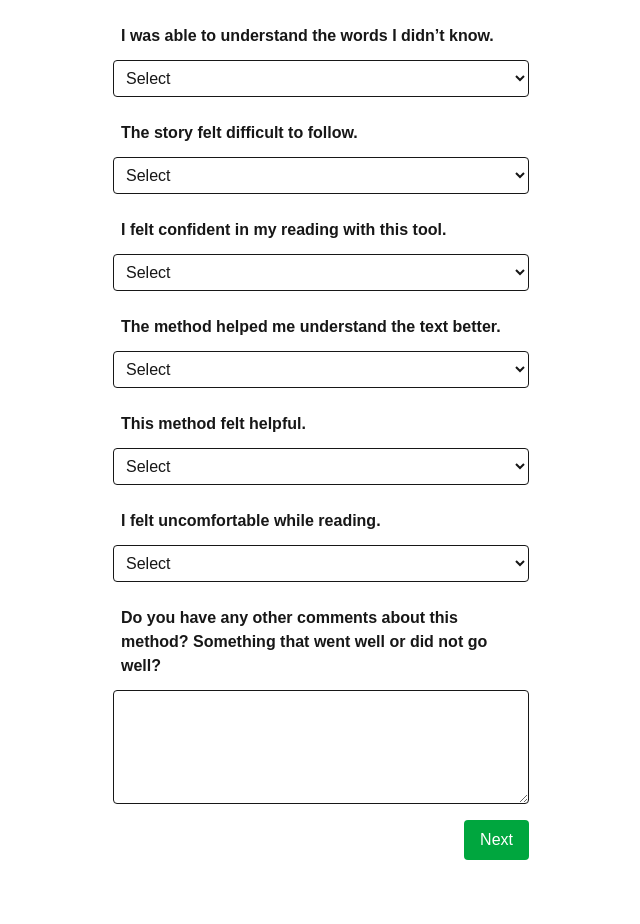
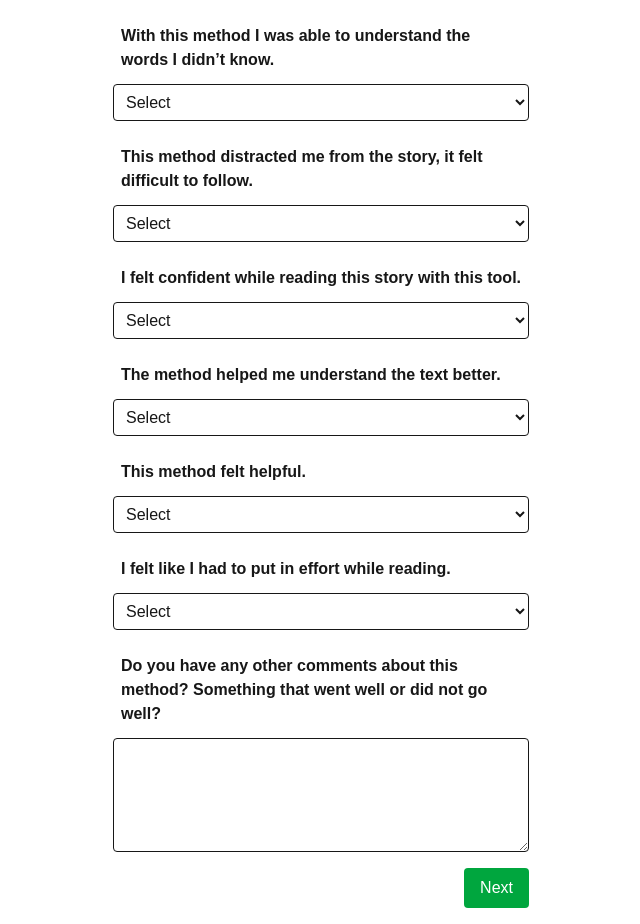
Before and after one commit to annappnkl/digital-reading, a Next.js app: page /conditionfeedback in a window 1280 px wide. Shown: the whole page, without its empty margins (319-959 px from the left). Before the commit the page ends 876 px from the top, so only its background shows below. Built offline with nearby package versions, Linux system fonts and the light colour scheme.

Commit message:
added survey swap karma code

```diff
--- a/pages/conditionfeedback.tsx
+++ b/pages/conditionfeedback.tsx
@@ -104,7 +104,7 @@ export default function ConditionFeedback() {
         </div>
         )}
 
-        <label className="block p-2 mb-1 font-semibold">I was able to understand the words I didn’t know.</label>
+        <label className="block p-2 mb-1 font-semibold">With this method I was able to understand the words I didn’t know.</label>
         <select name="comprehension" value={formData.comprehension} onChange={handleChange} className="block mb-4 p-2 border rounded w-full">
         <option value="">Select</option>
         <option value="1">Completely agree</option>
@@ -114,7 +114,7 @@ export default function ConditionFeedback() {
         <option value="5">Completely disagree</option>
         </select>
 
-        <label className="block p-2 mb-1 font-semibold">The story felt difficult to follow.</label>
+        <label className="block p-2 mb-1 font-semibold">This method distracted me from the story, it felt difficult to follow.</label>
         <select name="difficulty" value={formData.difficulty} onChange={handleChange} className="block mb-4 p-2 border rounded w-full">
         <option value="">Select</option>
         <option value="1">Completely agree</option>
@@ -124,7 +124,7 @@ export default function ConditionFeedback() {
         <option value="5">Completely disagree</option>
         </select>
 
-        <label className="block p-2 mb-1 font-semibold">I felt confident in my reading with this tool.</label>
+        <label className="block p-2 mb-1 font-semibold">I felt confident while reading this story with this tool.</label>
         <select name="confidence" value={formData.confidence} onChange={handleChange} className="block mb-4 p-2 border rounded w-full">
         <option value="">Select</option>
         <option value="1">Completely agree</option>
@@ -155,7 +155,7 @@ export default function ConditionFeedback() {
         <option value="5">Completely disagree</option>
       </select>
 
-      <label className="block p-2 mb-1 font-semibold">I felt uncomfortable while reading.</label>
+      <label className="block p-2 mb-1 font-semibold">I felt like I had to put in effort while reading.</label>
       <select name="stress" value={formData.stress} onChange={handleChange} className="block mb-4 p-2 border rounded w-full">
         <option value="">Select</option>
         <option value="1">Completely agree</option>
--- a/pages/postsurvey.tsx
+++ b/pages/postsurvey.tsx
@@ -67,7 +67,7 @@ export default function PostSurvey() {
             ))}
           </select>
 
-          <label className="block p-2 mb-1 font-semibold">Which method did you enjoy using the most?</label>
+          <label className="block p-2 mb-1 font-semibold">If you could choose one method to keep using while reading, which would it be?</label>
           <select name="ranking_enjoyable" value={formData.ranking_enjoyable} onChange={handleChange} className="block mb-2 p-2 border rounded w-full">
             <option value="">Select</option>
             {['Synonym/simplification replacement', 'Detailed explanation', 'Translation to my native language', 'Marking words & dictionary', 'None'].map(opt => (
```
